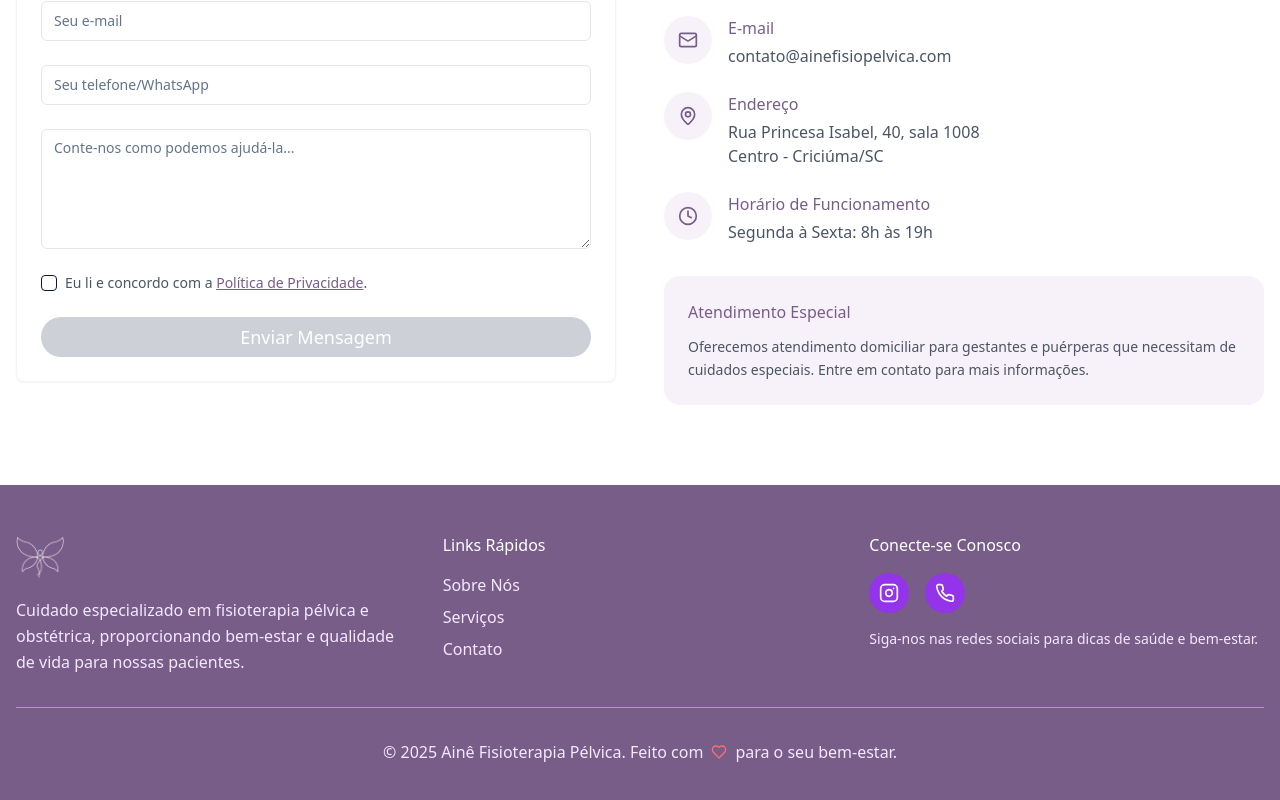
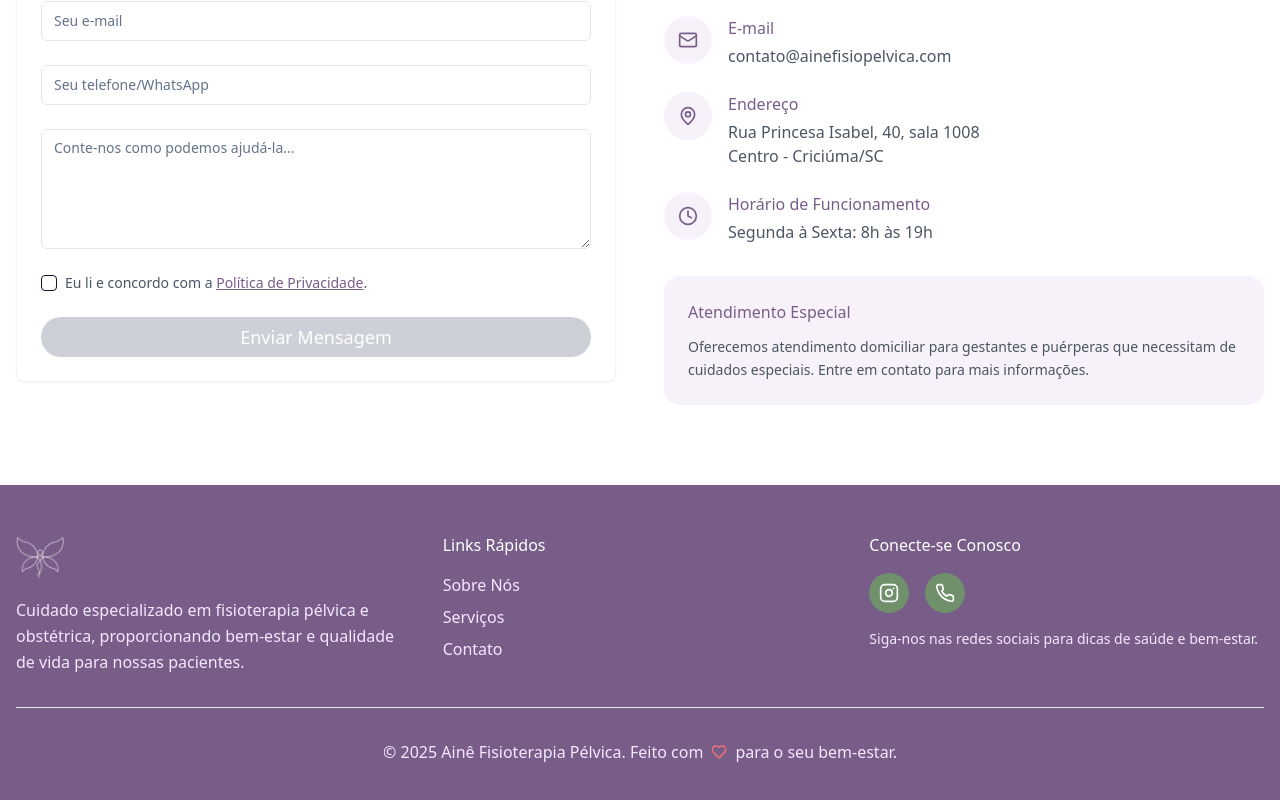
Before and after one commit to brav999/landingpage-aine, a React (Vite) app: page / in a window 1280 px wide. Shown: the part 2337-3137 px from the top of the page. Built offline with nearby package versions, Linux system fonts and the light colour scheme.

Commit message:
Update Footer component styles for social media links and border color

```diff
--- a/src/components/Footer.tsx
+++ b/src/components/Footer.tsx
@@ -38,10 +38,10 @@ const Footer = () => {
           <div>
             <h3 className="font-medium mb-4">Conecte-se Conosco</h3>
             <div className="flex space-x-4 mb-4">
-              <a href="https://www.instagram.com/ainesaudefeminina/" target='blank' className="w-10 h-10 bg-purple-600 rounded-full flex items-center justify-center hover:bg-purple-500 transition-colors">
+              <a href="https://www.instagram.com/ainesaudefeminina/" target='blank' className="w-10 h-10 bg-aine-green rounded-full flex items-center justify-center hover:bg-aine-purple transition-colors">
                 <Instagram className="h-5 w-5" />
               </a>
-              <a href="https://api.whatsapp.com/message/W5FIXC4VYN32O1?autoload=1&app_absent=0" target='blank' className="w-10 h-10 bg-purple-600 rounded-full flex items-center justify-center hover:bg-purple-500 transition-colors">
+              <a href="https://api.whatsapp.com/message/W5FIXC4VYN32O1?autoload=1&app_absent=0" target='blank' className="w-10 h-10 bg-aine-green rounded-full flex items-center justify-center hover:bg-aine-purple transition-colors">
                 <Phone className="h-5 w-5" />
               </a>
             </div>
@@ -51,7 +51,7 @@ const Footer = () => {
           </div>
         </div>
 
-        <div className="border-t border-purple-400 mt-8 pt-8 text-center">
+        <div className="border-t border-white-400 mt-8 pt-8 text-center">
           <p className="text-purple-100 flex items-center justify-center space-x-2">
             <span>© 2025 Ainê Fisioterapia Pélvica. Feito com</span>
             <Heart className="h-4 w-4 text-red-400" />
```
